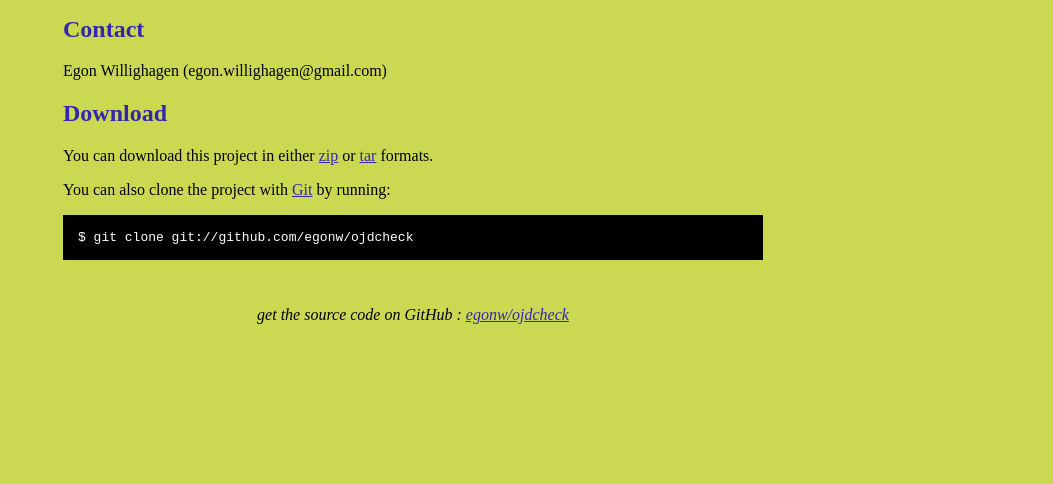
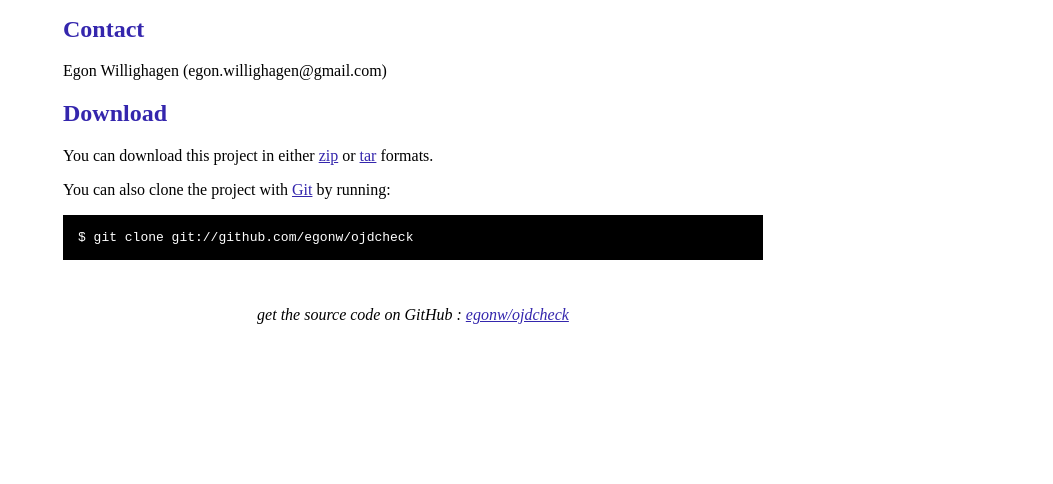
Before and after one commit to egonw/ojdcheck, a plain HTML site: page index.html in a window 1280 px wide. Shown: the part 316-800 px from the top of the page, without its empty margins (227-1280 px from the left). Drawn offline with Linux system fonts and the light colour scheme.

Commit message:
White background

```diff
--- a/index.html
+++ b/index.html
@@ -10,7 +10,7 @@
 	<style type="text/css">
 		body {
   		margin-top: 1.0em;
-  		background-color: #cbd952;
+  		background-color: #ffffff;
 		  font-family: "Helvetica,Arial,FreeSans";
   		color: #000000;
     }
```
